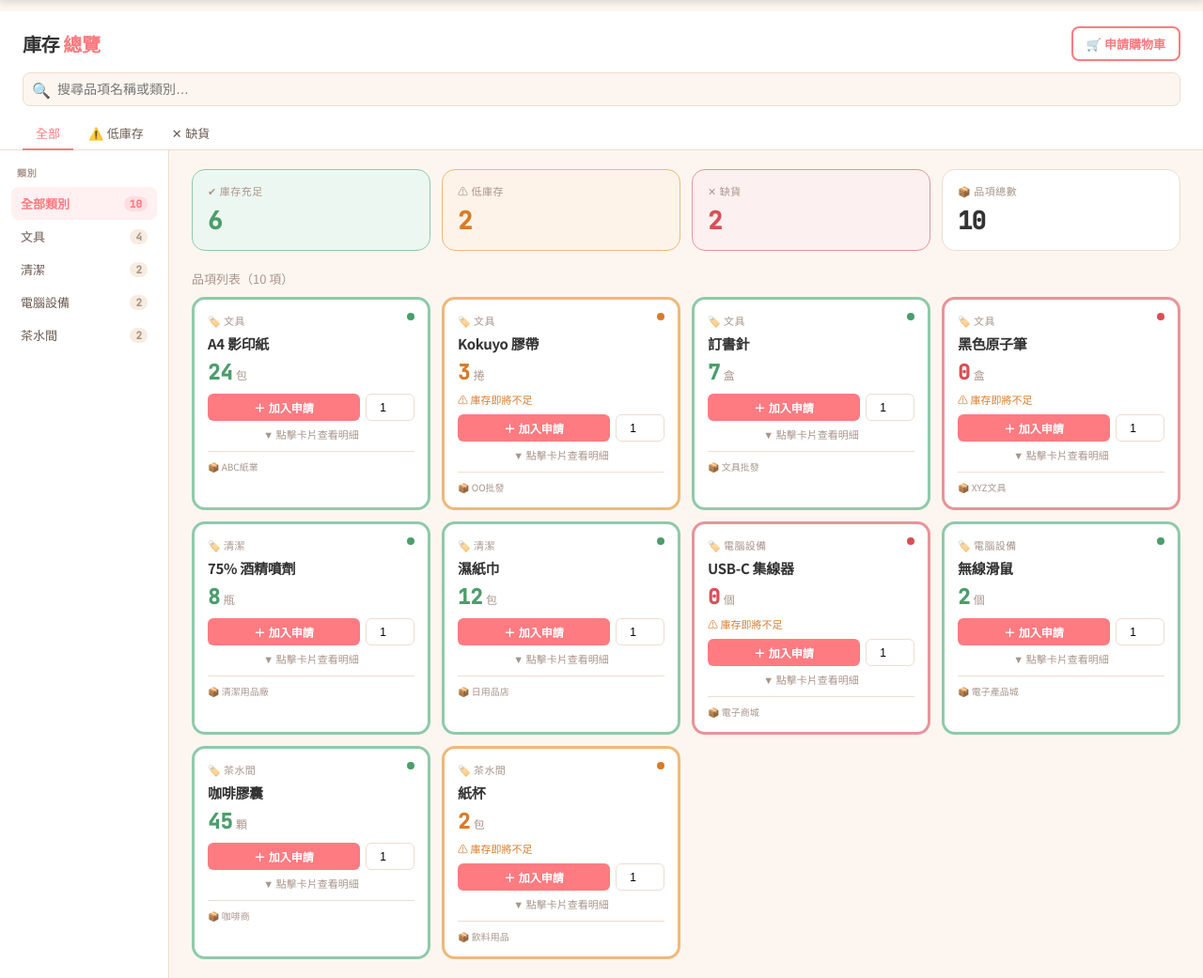
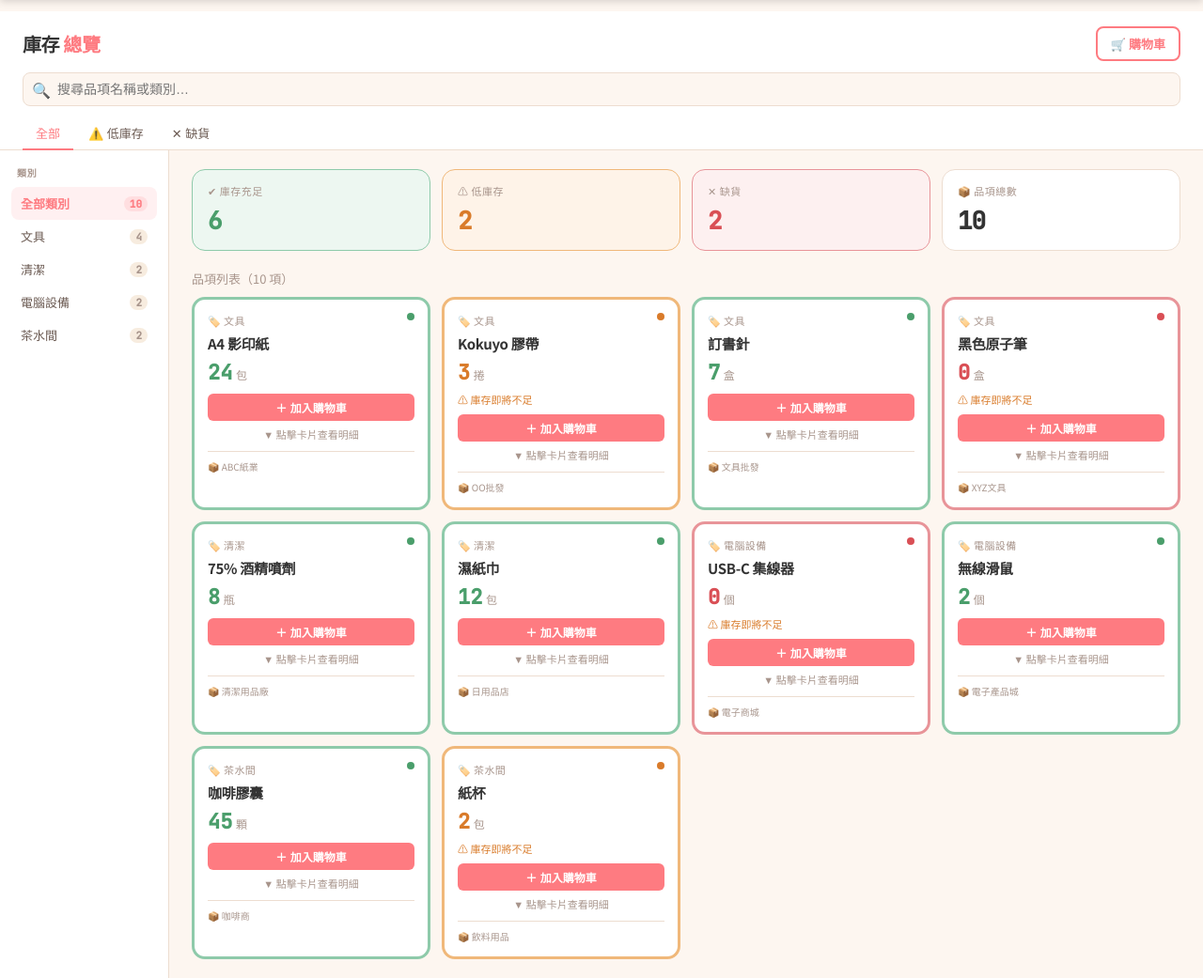
Before and after one commit to tobiasgatainan-cmyk/inventory-system-render, a Flask app: page / in a window 1280 px wide. Shown: the part 54-1095 px from the top of the page at 94% size. Run offline with Flask 3, Linux system fonts and the light colour scheme.

Commit message:
Add files via upload

```diff
--- a/templates/index.html
+++ b/templates/index.html
@@ -80,7 +80,7 @@
     <h1>庫存 <span>總覽</span></h1>
     <div style="display:flex;gap:8px;align-items:center">
       <a href="{{ url_for('cart') }}" style="padding:7px 14px;background:#fff;color:#fe7b81;border:2px solid #fe7b81;border-radius:var(--radius);font-size:13px;font-weight:600;text-decoration:none" id="cartBtn">
-        🛒 申請購物車
+        🛒 購物車
       </a>
       {% if current_user.is_authenticated and current_user.can_edit() %}
       <a href="{{ url_for('admin_items') }}" style="padding:7px 14px;background:var(--accent);color:#fff;border-radius:var(--radius);font-size:13px;font-weight:600;text-decoration:none">⚙️ 進入後台</a>
@@ -134,13 +134,13 @@
           <span class="item-unit">{{ item.unit }}</span>
         </div>
         {% if st in ('low','out') %}<div class="warn-label">⚠ 庫存即將不足</div>{% endif %}
+
+        {# 規格選擇器（展開時顯示） #}
         <div style="display:flex;gap:6px;margin-top:8px" onclick="event.stopPropagation()">
-          <button onclick="addToCart({{ item.id }}, 1, this)"
+          <button onclick="openSpecModal({{ item.id }}, this)"
             style="flex:1;padding:6px;background:#fe7b81;color:white;border:none;border-radius:6px;font-size:12px;font-weight:600;cursor:pointer">
-            ＋ 加入申請
+            ＋ 加入購物車
           </button>
-          <input type="number" id="qty-{{ item.id }}" value="1" min="1" max="{{ item.total_qty }}"
-            style="width:52px;padding:6px;border:1px solid #edddd0;border-radius:6px;font-size:12px;text-align:center">
         </div>
         <div class="expand-hint">▼ 點擊卡片查看明細</div>
         <div class="item-expand" id="expand-{{ item.id }}">
@@ -166,7 +166,7 @@ function toggleExpand(card){
   const hint  = card.querySelector('.expand-hint');
   if(panel.classList.contains('open')){
     panel.classList.remove('open');
-    hint.textContent='▼ 點擊查看明細';
+    hint.textContent='▼ 點擊卡片查看明細';
     return;
   }
   panel.classList.add('open');
@@ -175,23 +175,23 @@ function toggleExpand(card){
   fetch('/api/item/'+id)
     .then(r=>r.json())
     .then(data=>{
-      if(!data.batches.length){ panel.innerHTML='<div style="color:var(--text3);font-size:12px;padding:8px 0">尚無批次資料</div>'; return; }
-      const today=new Date();
+      // 只顯示 qty > 0 的批次
+      const visible = data.batches.filter(b => b.qty > 0);
+      if(!visible.length){ panel.innerHTML='<div style="color:var(--text3);font-size:12px;padding:8px 0">尚無可用庫存</div>'; return; }
       let html='';
-      data.batches.forEach(b=>{
+      visible.forEach(b=>{
         let expHtml='';
         if(b.expiry_date){
-          const exp=new Date(b.expiry_date);
           const cls=b.days_left<0?'exp-past':b.days_left<=30?'exp-soon':'exp-ok';
           const label=b.days_left<0?'已過期':b.days_left===0?'今天到期':b.days_left+'天後到期';
           expHtml=`<span class="batch-exp ${cls}">${b.expiry_date} (${label})</span>`;
         }
+        // 不顯示備註和進價
         html+=`<div class="batch-row">
           <span class="batch-brand">${b.brand}</span>
           <span class="batch-spec">${b.spec}</span>
-          <span class="batch-qty" style="color:${b.qty===0?'var(--out)':b.qty<=3?'var(--low)':'var(--ok)'}">${b.qty}${b.unit}</span>
+          <span class="batch-qty" style="color:${b.qty<=3?'var(--low)':'var(--ok)'}">${b.qty}${b.unit}</span>
           ${expHtml}
-          ${b.note?`<span style="font-size:11px;color:var(--text3)">${b.note}</span>`:''}
         </div>`;
       });
       expandCache[id]=html;
@@ -231,41 +231,121 @@ function filterItems(){
     countEl.textContent=cat===''?visible:(catCounts[cat]||0);
   });
   document.getElementById('section-label').textContent=`品項列表（${visible} 項）`;
-}async function addToCart(itemId, defaultQty, btn){
-  const qtyInput = document.getElementById('qty-'+itemId);
-  const qty = parseInt(qtyInput ? qtyInput.value : defaultQty) || 1;
-  btn.disabled = true; btn.textContent = '加入中…';
+}<!-- 規格選擇 Modal -->
+<div id="specModal" style="display:none;position:fixed;inset:0;background:rgba(0,0,0,.4);z-index:300;align-items:center;justify-content:center">
+  <div style="background:white;border-radius:14px;padding:24px;width:420px;max-width:95vw;max-height:80vh;overflow-y:auto">
+    <h3 id="specModalTitle" style="font-size:16px;font-weight:700;margin-bottom:4px;color:#2a1f1a"></h3>
+    <p style="font-size:12px;color:#a8958c;margin-bottom:16px">請選擇規格與數量加入購物車</p>
+    <div id="specList"></div>
+    <div style="display:flex;gap:8px;justify-content:flex-end;margin-top:16px">
+      <button onclick="closeSpecModal()" style="padding:8px 16px;border:1px solid #ddd;background:white;border-radius:7px;cursor:pointer;font-size:13px">取消</button>
+      <button onclick="confirmSpecAdd()" style="padding:8px 16px;background:#fe7b81;color:white;border:none;border-radius:7px;cursor:pointer;font-size:13px;font-weight:700">加入購物車</button>
+    </div>
+  </div>
+</div>
+
+<script>
+let currentItemId = null;
+let specData = [];
+
+async function openSpecModal(itemId, btn){
+  currentItemId = itemId;
+  btn.disabled = true; btn.textContent = '載入中…';
   try {
+    const r = await fetch('/api/item/'+itemId);
+    const data = await r.json();
+    // 整理規格清單（依品牌+規格名稱分組，合計 qty > 0 才顯示）
+    const specMap = {};
+    data.batches.forEach(b => {
+      if(b.qty <= 0) return;
+      const key = b.brand + '／' + b.spec;
+      if(!specMap[key]) specMap[key] = {brand: b.brand, spec: b.spec, total: 0};
+      specMap[key].total += b.qty;
+    });
+    specData = Object.values(specMap);
+
+    document.getElementById('specModalTitle').textContent = data.item;
+    const list = document.getElementById('specList');
+
+    if(specData.length === 0){
+      list.innerHTML = '<p style="color:#a8958c;text-align:center;padding:16px">目前無可用庫存</p>';
+    } else if(specData.length === 1){
+      // 只有一種規格，直接加入
+      closeSpecModal();
+      btn.disabled = false; btn.textContent = '＋ 加入購物車';
+      await addToCartBySpec(itemId, specData[0].brand, specData[0].spec, 1, btn);
+      return;
+    } else {
+      list.innerHTML = specData.map((s, i) => `
+        <div style="display:flex;align-items:center;gap:10px;padding:10px;border:1px solid #edddd0;border-radius:8px;margin-bottom:8px">
+          <div style="flex:1">
+            <div style="font-weight:600;font-size:13px">${s.spec}</div>
+            <div style="font-size:11px;color:#a8958c">${s.brand} ／ 可申請 ${s.total}</div>
+          </div>
+          <input type="number" id="spec-qty-${i}" value="1" min="0" max="${s.total}"
+            style="width:60px;padding:6px;border:1px solid #ddd;border-radius:6px;font-size:13px;text-align:center">
+        </div>
+      `).join('');
+    }
+
+    document.getElementById('specModal').style.display = 'flex';
+  } catch(e) {
+    alert('載入失敗，請重試');
+  }
+  btn.disabled = false; btn.textContent = '＋ 加入購物車';
+}
+
+function closeSpecModal(){
+  document.getElementById('specModal').style.display = 'none';
+  currentItemId = null; specData = [];
+}
+
+async function confirmSpecAdd(){
+  let hasAny = false;
+  for(let i=0; i<specData.length; i++){
+    const qty = parseInt(document.getElementById('spec-qty-'+i)?.value) || 0;
+    if(qty > 0) hasAny = true;
+  }
+  if(!hasAny){ alert('請至少輸入一個規格的數量'); return; }
+
+  for(let i=0; i<specData.length; i++){
+    const qty = parseInt(document.getElementById('spec-qty-'+i)?.value) || 0;
+    if(qty <= 0) continue;
+    await addToCartBySpec(currentItemId, specData[i].brand, specData[i].spec, qty, null);
+  }
+  closeSpecModal();
+  // 更新購物車數字
+  updateCartCount();
+}
+
+async function addToCartBySpec(itemId, brand, spec, qty, btn){
   const r = await fetch('/cart/add', {
     method:'POST', headers:{'Content-Type':'application/json'},
-      body: JSON.stringify({item_id: itemId, qty: qty})
+    body: JSON.stringify({item_id: itemId, brand: brand, spec: spec, qty: qty})
   });
   const data = await r.json();
-    if(data.ok){
-      btn.textContent = '✓ 已加入';
-      btn.style.background = 'var(--ok)';
-      setTimeout(()=>{ btn.textContent='＋ 加入申請'; btn.style.background='#fe7b81'; btn.disabled=false; }, 1500);
-      const cartBtn = document.getElementById('cartBtn');
-      if(cartBtn && data.cart_count > 0){
-        cartBtn.textContent = `🛒 申請購物車（${data.cart_count}）`;
-      }
-    } else if(data.insufficient){
+  if(!data.ok && data.insufficient){
     const avail = data.available;
     if(avail > 0){
       if(confirm(`庫存不足！目前可申請 ${avail} 個，是否加入現有量？`)){
-          if(qtyInput) qtyInput.value = avail;
-          btn.disabled = false;
-          addToCart(itemId, avail, btn);
-          return;
+        await fetch('/cart/add', {
+          method:'POST', headers:{'Content-Type':'application/json'},
+          body: JSON.stringify({item_id: itemId, brand: brand, spec: spec, qty: avail})
+        });
       }
-      } else {
-        alert('此品項目前無庫存可申請');
+    } else { alert('此規格目前無庫存'); }
   }
-      btn.textContent='＋ 加入申請'; btn.style.background='#fe7b81'; btn.disabled=false;
+  return data;
 }
-  } catch(e) {
-    btn.textContent='＋ 加入申請'; btn.style.background='#fe7b81'; btn.disabled=false;
+
+async function updateCartCount(){
+  const r = await fetch('/api/cart-count');
+  const data = await r.json();
+  const btn = document.getElementById('cartBtn');
+  if(btn) btn.textContent = data.count > 0 ? `🛒 購物車（${data.count}）` : '🛒 購物車';
 }
-}
-</script>
+
+// 初始化購物車數量
+updateCartCount();
+
 {% endblock %}
```
Lines whose indentation alone changed are shown as unchanged.
